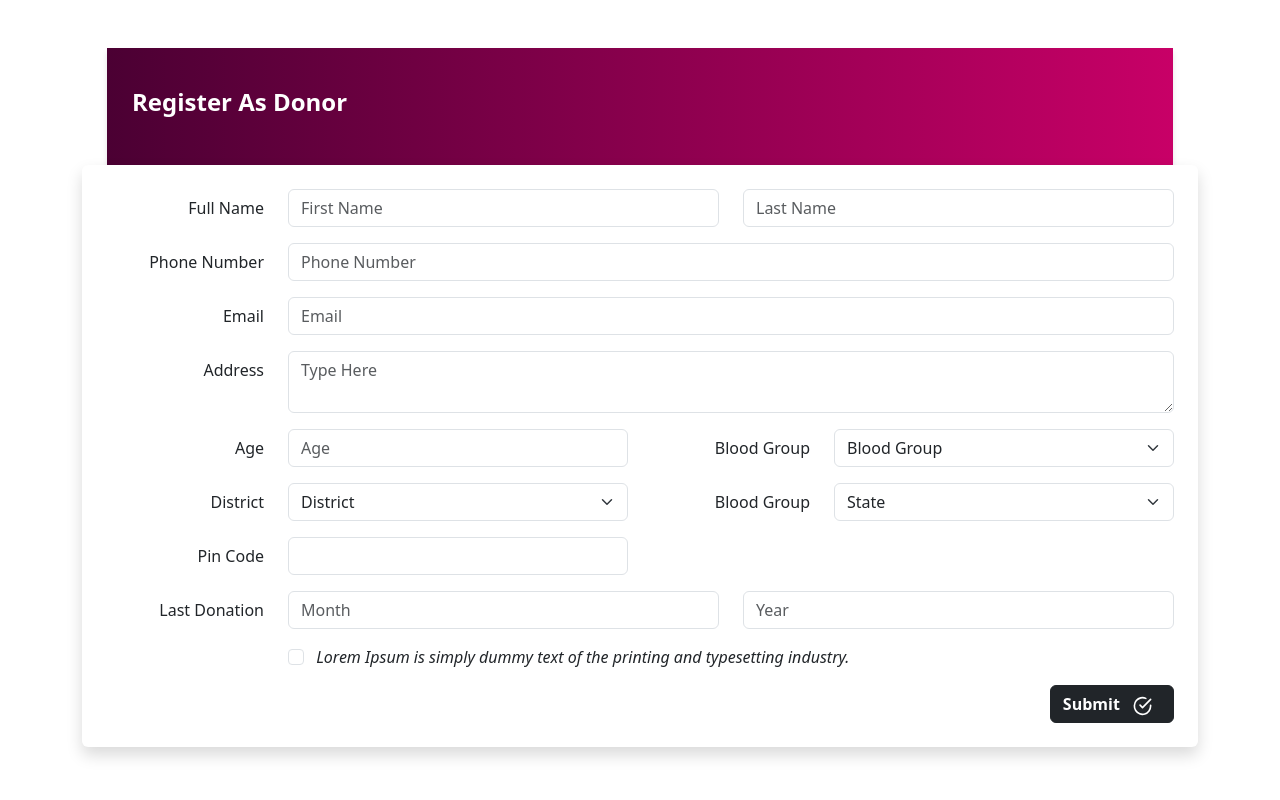
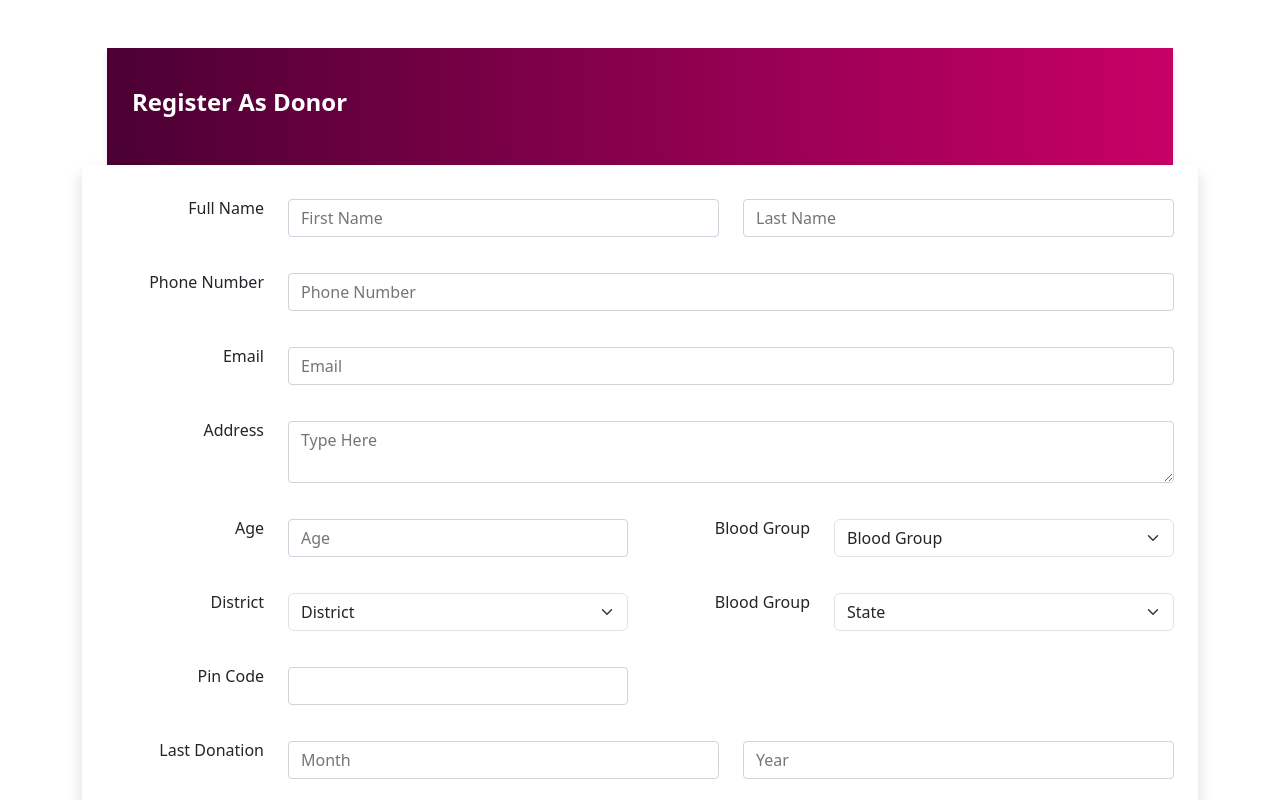
Before and after one commit to ma-foyez/bloodDonationWebsite, a plain HTML site: page register1.html in a window 1280 px wide. Shown: the top 800 px of the page. Drawn offline with nearby package versions, Linux system fonts and the light colour scheme.

Commit message:
fixed input field design

```diff
--- a/assets/css/style.css
+++ b/assets/css/style.css
@@ -25,6 +25,28 @@ ul li {
 a {
   text-decoration: none;
   color: var(--color-white);
+}
+
+/* Default input styles */
+input, select, textarea{
+  display: block;
+  width: 100%;
+  padding: 0.375rem 0.75rem;
+  font-size: 1rem;
+  line-height: 1.5;
+  color: #495057;
+  background-color: #fff;
+  background-clip: padding-box;
+  border: 1px solid #ced4da;
+  border-radius: 0.25rem;
+  margin: 10px 0px;
+  transition: border-color 0.15s ease-in-out, box-shadow 0.15s ease-in-out;
+}
+
+/* Focus state with red border */
+input:focus, select:focus, textarea:focus {
+  border-color: var(--color-dark-red)!important;
+  outline: 0;
 }
 
 
--- a/register1.html
+++ b/register1.html
@@ -30,36 +30,36 @@
             <div class="mb-3 row">
                 <label for="fullName" class="col-sm-2 col-form-label text-end">Full Name</label>
                 <div class="col-sm-5">
-                    <input type="text" class="form-control" id="fullName" placeholder="First Name">
+                    <input type="text"  id="fullName" placeholder="First Name">
                 </div>
                 <div class="col-sm-5">
-                    <input type="text" class="form-control" id="fullName" placeholder="Last Name">
+                    <input type="text"  id="fullName" placeholder="Last Name">
                 </div>
             </div>
 
             <div class="mb-3 row">
                 <label for="phoneNumber" class="col-sm-2 col-form-label text-end">Phone Number</label>
                 <div class="col-sm-10">
-                    <input type="text" class="form-control" id="phoneNumber" placeholder="Phone Number">
+                    <input type="text"  id="phoneNumber" placeholder="Phone Number">
                 </div>
             </div>
             <div class="mb-3 row">
                 <label for="email" class="col-sm-2 col-form-label text-end">Email</label>
                 <div class="col-sm-10">
-                    <input type="mail" class="form-control" id="email" placeholder="Email">
+                    <input type="mail"  id="email" placeholder="Email">
                 </div>
             </div>
             <div class="mb-3 row">
                 <label for="address" class="col-sm-2 col-form-label text-end">Address</label>
                 <div class="col-sm-10">
-                    <textarea name="address" id="address" class="form-control" placeholder="Type Here"></textarea>
+                    <textarea name="address" id="address"  placeholder="Type Here"></textarea>
                 </div>
             </div>
 
             <div class="mb-3 row">
                 <label for="age" class="col-sm-2 col-form-label text-end">Age</label>
                 <div class="col-sm-4">
-                    <input type="number" class="form-control" id="age" placeholder="Age">
+                    <input type="number"  id="age" placeholder="Age">
                 </div>
                 <label for="bloodGroup" class="col-sm-2 col-form-label text-end">Blood Group</label>
                 <div class="col-sm-4">
@@ -98,17 +98,17 @@
             <div class="mb-3 row">
                 <label for="pinCode" class="col-sm-2 col-form-label text-end">Pin Code</label>
                 <div class="col-sm-4">
-                    <input type="number" class="form-control" id="pinCode" placeholder="">
+                    <input type="number"  id="pinCode" placeholder="">
                 </div>
             </div>
 
             <div class="mb-3 row">
                 <label for="lastDonation" class="col-sm-2 col-form-label text-end">Last Donation</label>
                 <div class="col-sm-5">
-                    <input type="text" class="form-control" id="lastDonation" placeholder="Month">
+                    <input type="text"  id="lastDonation" placeholder="Month">
                 </div>
                 <div class="col-sm-5">
-                    <input type="text" class="form-control" id="lastDonation" placeholder="Year">
+                    <input type="text"  id="lastDonation" placeholder="Year">
                 </div>
             </div>
 
```
Also changed, not shown: donor-register.html (+9 -9 lines), edit-profile.html (+9 -9 lines), organization-register.html (+4 -4 lines), otp-verification.html (+4 -4 lines).
